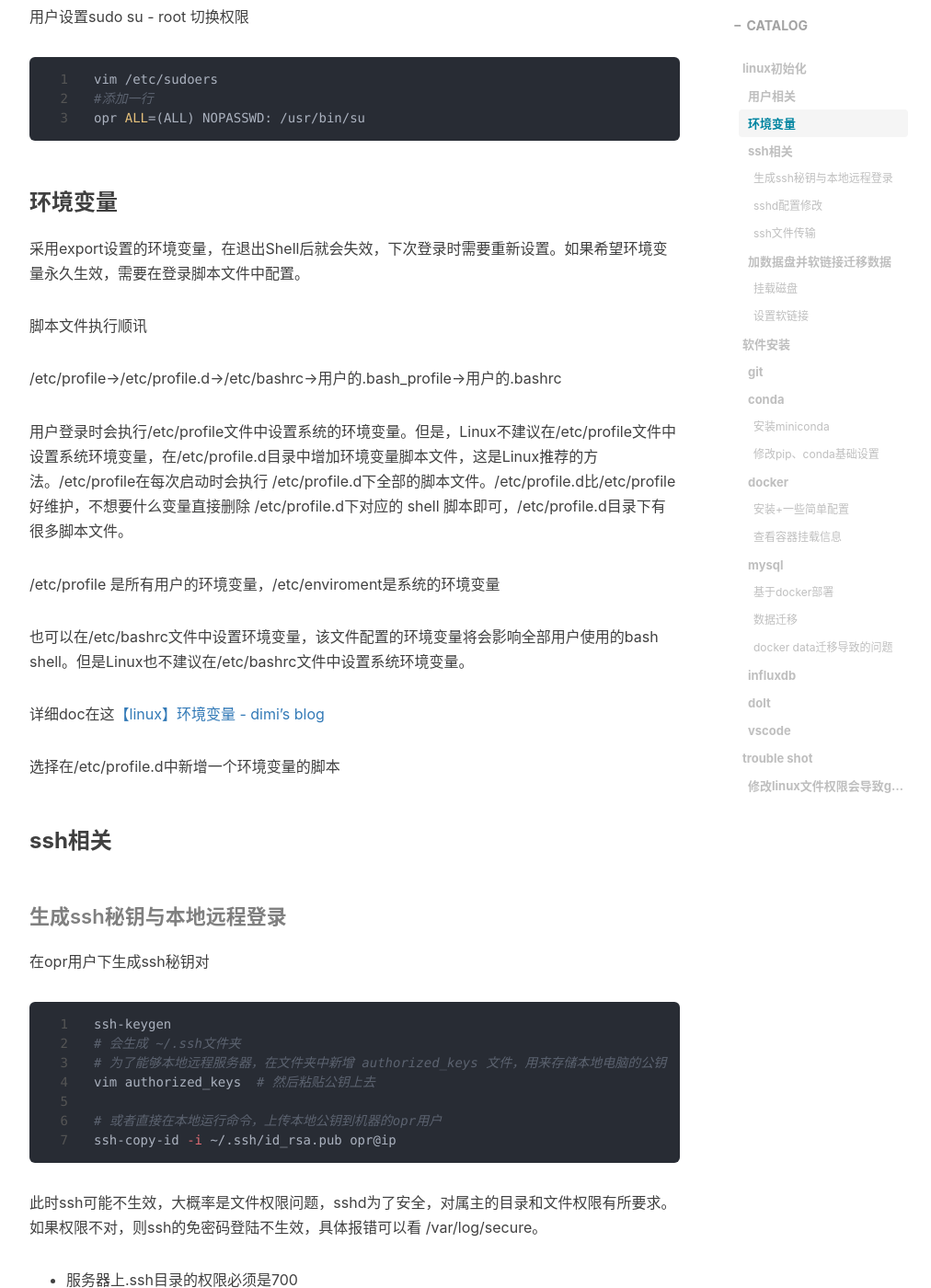
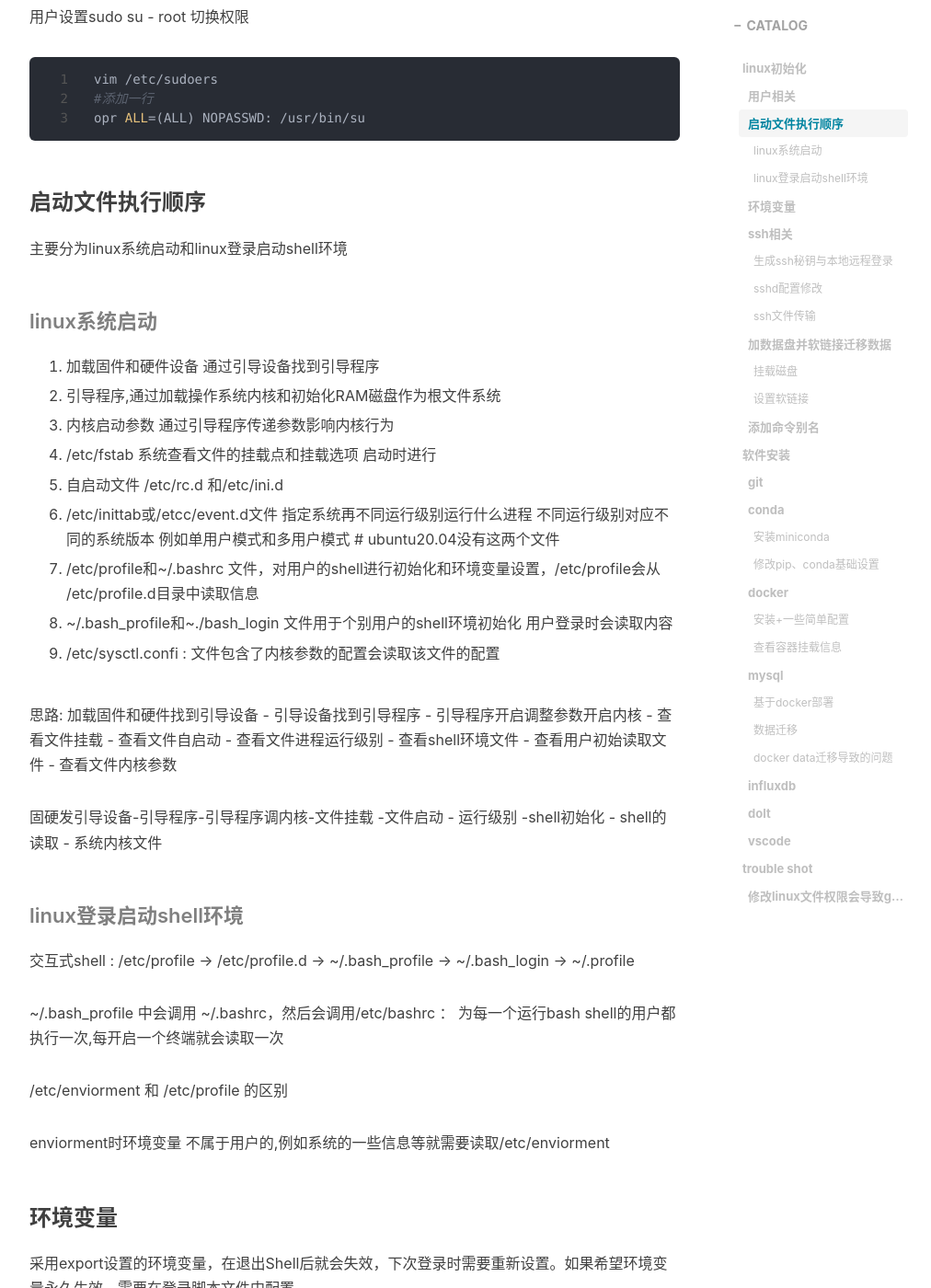
Before and after one commit to dimi-liu/dimi-liu.github.io, a Jekyll site: the page built from _posts/coding/tool/2023-12-16-linux配置.markdown, in a window 1280 px wide and 1400 px high, scrolled down 1153 px. Shown: the whole window at 92% size, without its empty margins (233-1245 px from the left). Built offline with Jekyll 4.4.1, drawn with Linux system fonts in a browser that asks for light colours; nearby versions of some CDN libraries; comment, search, counter and statistics services are not loaded; some of the changed text lies outside the part shown.

Commit message:
2024-02-06 更新别名设置、文件启动顺序

````diff
--- a/_posts/coding/tool/2023-12-16-linux配置.markdown
+++ b/_posts/coding/tool/2023-12-16-linux配置.markdown
@@ -35,6 +35,46 @@ vim /etc/sudoers
 #添加一行
 opr ALL=(ALL) NOPASSWD: /usr/bin/su
 ```
+
+### 启动文件执行顺序
+
+主要分为linux系统启动和linux登录启动shell环境
+
+#### linux系统启动
+
+1. 加载固件和硬件设备 通过引导设备找到引导程序
+
+2. 引导程序,通过加载操作系统内核和初始化RAM磁盘作为根文件系统
+
+3. 内核启动参数 通过引导程序传递参数影响内核行为
+
+4. /etc/fstab 系统查看文件的挂载点和挂载选项 启动时进行
+
+5. 自启动文件 /etc/rc.d 和/etc/ini.d
+
+6. /etc/inittab或/etcc/event.d文件 指定系统再不同运行级别运行什么进程 不同运行级别对应不同的系统版本 例如单用户模式和多用户模式 # ubuntu20.04没有这两个文件
+
+7. /etc/profile和~/.bashrc 文件，对用户的shell进行初始化和环境变量设置，/etc/profile会从 /etc/profile.d目录中读取信息
+
+8. ~/.bash_profile和~./bash_login 文件用于个别用户的shell环境初始化 用户登录时会读取内容
+
+9. /etc/sysctl.confi : 文件包含了内核参数的配置会读取该文件的配置
+
+思路: 加载固件和硬件找到引导设备 - 引导设备找到引导程序 - 引导程序开启调整参数开启内核 - 查看文件挂载 - 查看文件自启动 - 查看文件进程运行级别 - 查看shell环境文件 - 查看用户初始读取文件 - 查看文件内核参数
+
+固硬发引导设备-引导程序-引导程序调内核-文件挂载 -文件启动 - 运行级别 -shell初始化 - shell的读取 - 系统内核文件
+
+#### linux登录启动shell环境
+
+交互式shell : /etc/profile -> /etc/profile.d -> ~/.bash_profile -> ~/.bash_login -> ~/.profile
+
+~/.bash_profile 中会调用 ~/.bashrc，然后会调用/etc/bashrc ： 为每一个运行bash shell的用户都执行一次,每开启一个终端就会读取一次
+
+/etc/enviorment 和 /etc/profile 的区别
+
+enviorment时环境变量 不属于用户的,例如系统的一些信息等就需要读取/etc/enviorment
+
+
 
 ### 环境变量
 
@@ -131,7 +171,7 @@ scp -P {port} -r username@servername:/var/www/remote_dir/（远程目录） /var
 fdisk -l
 # /dev/vdb
 
-# 执行以下命令，对 /dev/vdb 裸设备直接创建文件系统格式。
+# 执行以下命令，对 /dev/vdb 裸设备直接创建文件系统格式（这里回格式化）。
 mkfs -t ext4 /dev/vdb
 # 设置文件系统为 EXT4
 
@@ -141,9 +181,21 @@ mkdir /data1
 # 执行挂载
 mount /dev/vdb /data1
 df -TH
+
+# 设置为开机自动挂载（务必设置，否则重启会有问题）这里使用文件系统的 UUID
+# 备份 /etc/fstab
+cp -r /etc/fstab /etc/fstab_bak
+
+# vim 编辑/etc/fstab，添加
+<设备信息> <挂载点> <文件系统格式> <文件系统安装选项> <文件系统转储频率> <启动时的文件系统检查顺序>
+UUID=d489ca1c-5057-4536-81cb-ceb2847f9954 /data  ext4 defaults     0   0
+
+# 验证，没返回即正常，然后重启验证
+mount -a
+df -th
 ```
 
-设置开机自动挂载，可以参考上面的链接
+0117凌晨更新，漏看了文档，没搞自动挂载，然后重启的时候磁盘没挂上直接ssh崩了，直接ping不通了。提了工单开救援模式才解决。。。。在上面补充下挂载方式
 
 #### 设置软链接
 
@@ -162,8 +214,13 @@ ln -s /data1/docker_data /app/docker_data
 ll /app/docker_data
 # 没啥问题删除备份文件
 rm -rf /app/docker_data.bak
+```
 
-```
+### 添加命令别名
+
+对于一些常用命令可以设置别名来简化命令
+
+比如 ls -al 改为 lll，sudo su - 改为 rr等，参考上面的shell登录文件执行顺序，为了保证对所有用户都生效，选择在/etc/profile.d中添加脚本用来收集别名
 
 ## 软件安装
 
````
Also changed, not shown: other parts of _posts/coding/tool/2023-12-16-linux配置.markdown (+1 -1 lines).
